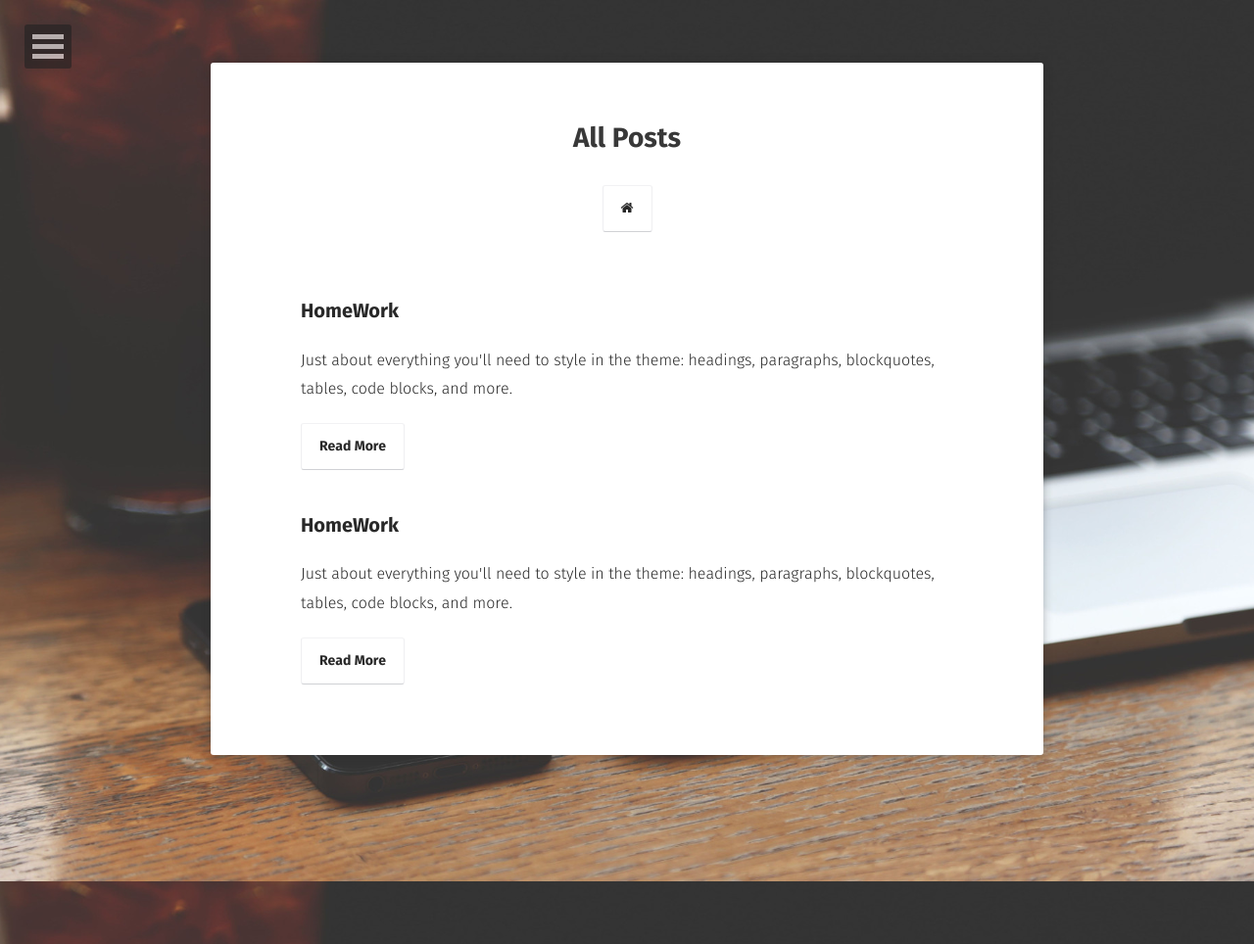
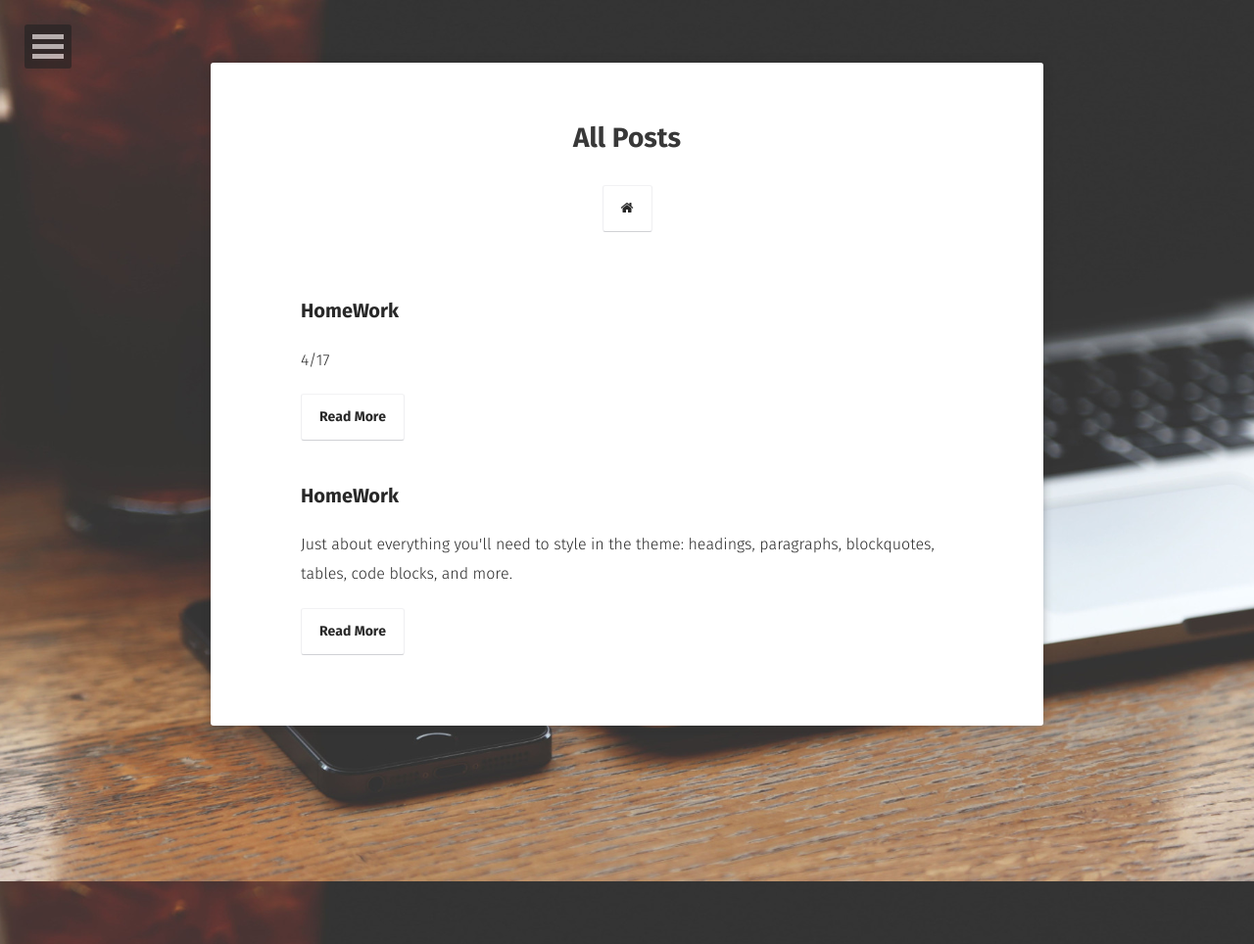
Before and after one commit to mandmschocolate/mandmschocolate.github.com, a Jekyll site: the page built from posts/index.md, in a window 1280 px wide. Shown: the whole page at 98% size. Built offline with Jekyll 4.4.1, drawn with Linux system fonts in a browser that asks for light colours; some web fonts are replaced.

Commit message:
Update 2021-04-17-homework.md

```diff
--- a/_posts/2021-04-17-homework.md
+++ b/_posts/2021-04-17-homework.md
@@ -1,8 +1,8 @@
 ---
 layout: post
 title:  "HomeWork"
-date:   2021-04-04
-excerpt: "Just about everything you'll need to style in the theme: headings, paragraphs, blockquotes, tables, code blocks, and more."
+date:   2021-04-17
+excerpt: "4/17"
 tag:
 comments: true
 ---
```
Also changed, not shown: other parts of _posts/2021-04-17-homework.md (+2 -4 lines).
